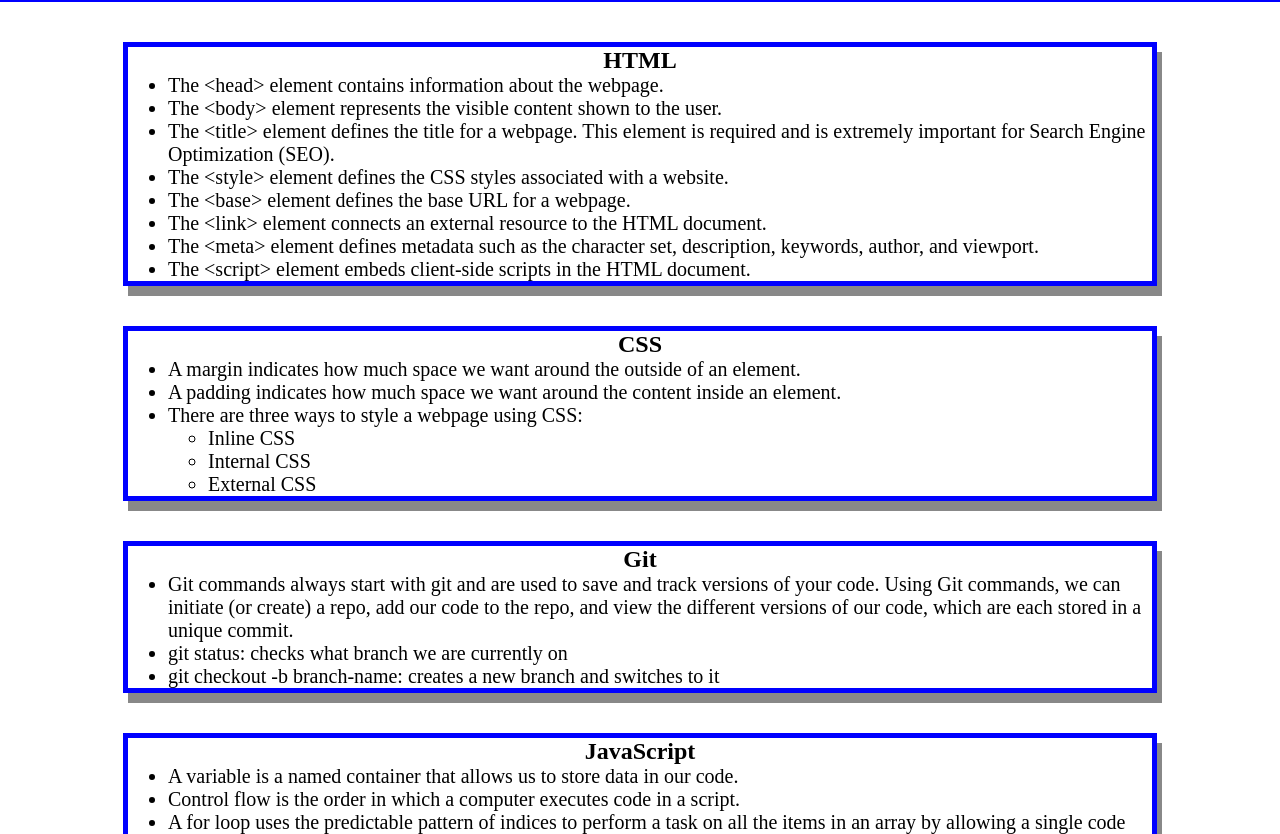
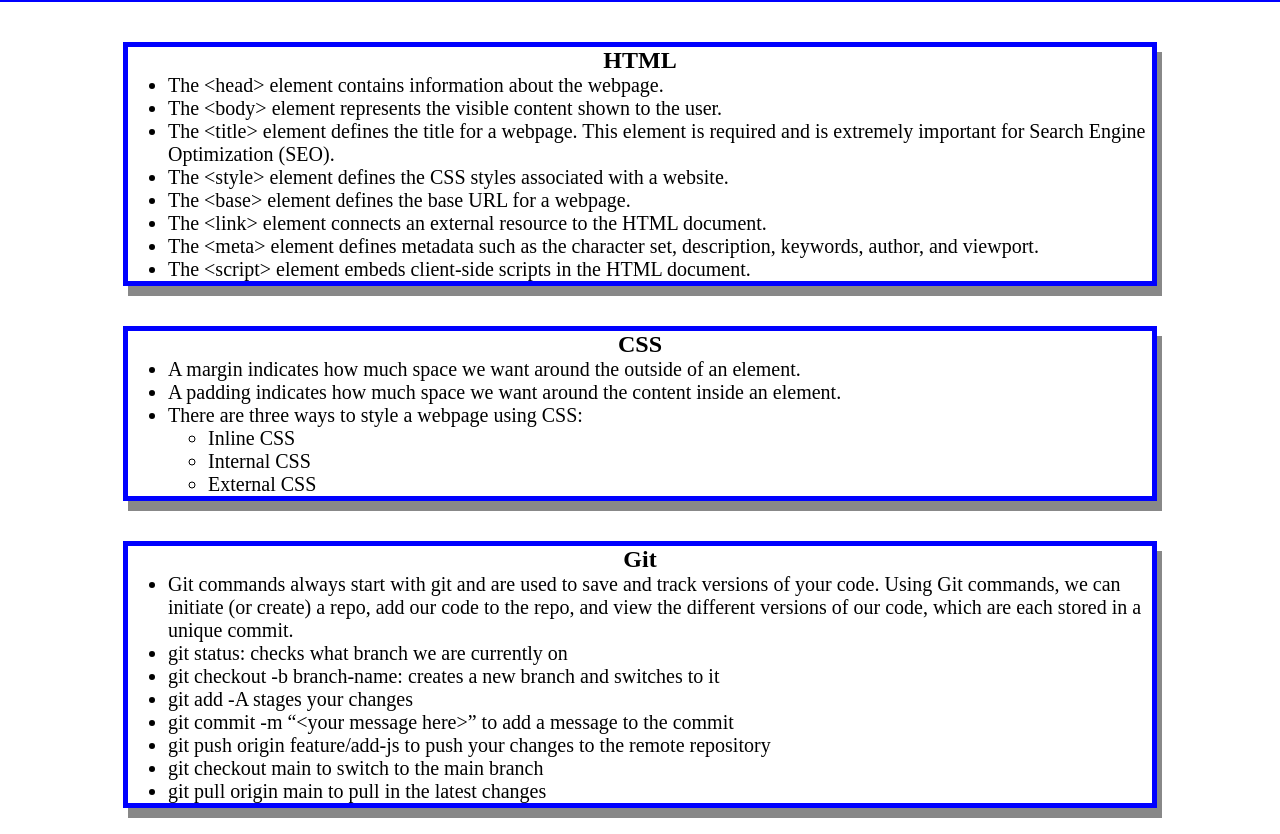
Before and after one commit to winpom/prework-study-guide, a plain HTML site: page index.html in a window 1280 px wide. Shown: the part 118-952 px from the top of the page. Drawn offline with Linux system fonts and the light colour scheme.

Commit message:
updated the project README file

```diff
--- a/index.html
+++ b/index.html
@@ -48,6 +48,11 @@
           <li> Git commands always start with git and are used to save and track versions of your code. Using Git commands, we can initiate (or create) a repo, add our code to the repo, and view the different versions of our code, which are each stored in a unique commit.</li>
           <li>git status: checks what branch we are currently on</li>
           <li>git checkout -b branch-name: creates a new branch and switches to it</li>
+          <li>git add -A stages your changes</li>
+          <li>git commit -m <q>&ltyour message here&gt</q> to add a message to the commit</li>
+          <li>git push origin feature/add-js to push your changes to the remote repository</li>
+          <li>git checkout main to switch to the main branch</li>
+          <li>git pull origin main to pull in the latest changes</li>
         </ul>
       </section>
 
```
Also changed, not shown: 1 other file.
